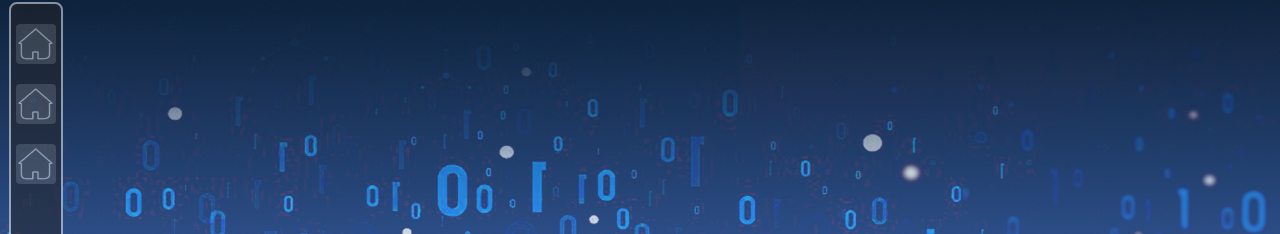
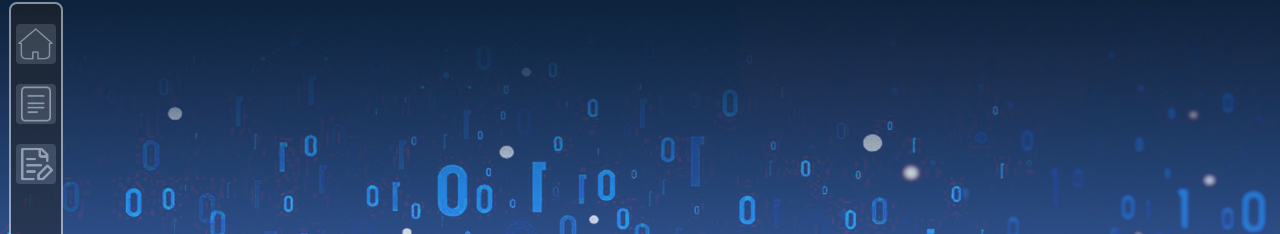
Before and after one commit to binbin1760/myweb2, a Vue app: page / in a window 1280 px wide. Shown: the part 145-379 px from the top of the page. Built offline with nearby package versions, Linux system fonts and the light colour scheme; a web font is replaced by a local one.

Commit message:
feat: add siderbar

```diff
--- a/src/components/menu/index.vue
+++ b/src/components/menu/index.vue
@@ -1,13 +1,11 @@
 <template>
-    <div class="sidebar-item" @click="isShow">
-        <img :src="siderBar.url" alt="">
-        <div v-show="show" class="sidebar-item-title">{{ siderBar.key }}</div>
+    <div class="sidebar-item">
+        <img class="iconfont" :src="siderBar.url" alt="">
+        <div class="sidebar-item-title animate__animated animate__fadeIn">{{ siderBar.key }}</div>
     </div>
 </template>
 
 <script setup lang="ts">
-import { ref } from 'vue';
-
 //  侧栏菜单--数据结构：[{key:dashborad ,value:url}]
 type sidebar = {
     [key: string]: string
@@ -15,11 +13,9 @@ type sidebar = {
 defineProps<{
     siderBar: sidebar
 }>()
-// 菜单栏动画效果触发事件
-let show = ref(false)
-function isShow() {
-    console.log("1");
-    show.value = !show.value
+// 页面跳转
+function toSiderBarPage() {
+
 }
 </script>
 
@@ -35,9 +31,13 @@ function isShow() {
     text-align: center;
 }
 
-.sidebar-item img {
+.sidebar-item .iconfont {
     width: 40px;
     height: 40px;
+}
+
+.sidebar-item .iconfont:hover+.sidebar-item-title {
+    display: block;
 }
 
 .sidebar-item-title {
@@ -51,5 +51,6 @@ function isShow() {
     text-align: center;
     line-height: 40px;
     letter-spacing: 5px;
+    display: none;
 }
 </style>
--- a/src/main.ts
+++ b/src/main.ts
@@ -1,4 +1,5 @@
 import { createApp } from 'vue'
 import App from './App.vue'
 import './index.css'
+import 'animate.css'
 createApp(App).mount('#app')
--- a/src/views/home/index.vue
+++ b/src/views/home/index.vue
@@ -13,10 +13,12 @@
 import sidebar from "@/components/menu/index.vue"
 // sidebar iconfont import
 import dashBoard from "@/assets/iconfont/主页.png"
+import editArticle from "@/assets/iconfont/编辑文章.png"
+import articlelist from "@/assets/iconfont/文章.png"
 const siderBar = [
   { key: "主页", routerUrl: "xxxx", url: dashBoard },
-  { key: "主页", routerUrl: "xxxx", url: dashBoard },
-  { key: "主页", routerUrl: "xxxx", url: dashBoard },
+  { key: "文章列表", routerUrl: "xxxx", url: articlelist },
+  { key: "文章编辑", routerUrl: "xxxx", url: editArticle },
 ]
 </script>
 
```
Also changed, not shown: src/assets/iconfont/文章.png (added), src/assets/iconfont/编辑文章.png (added).
